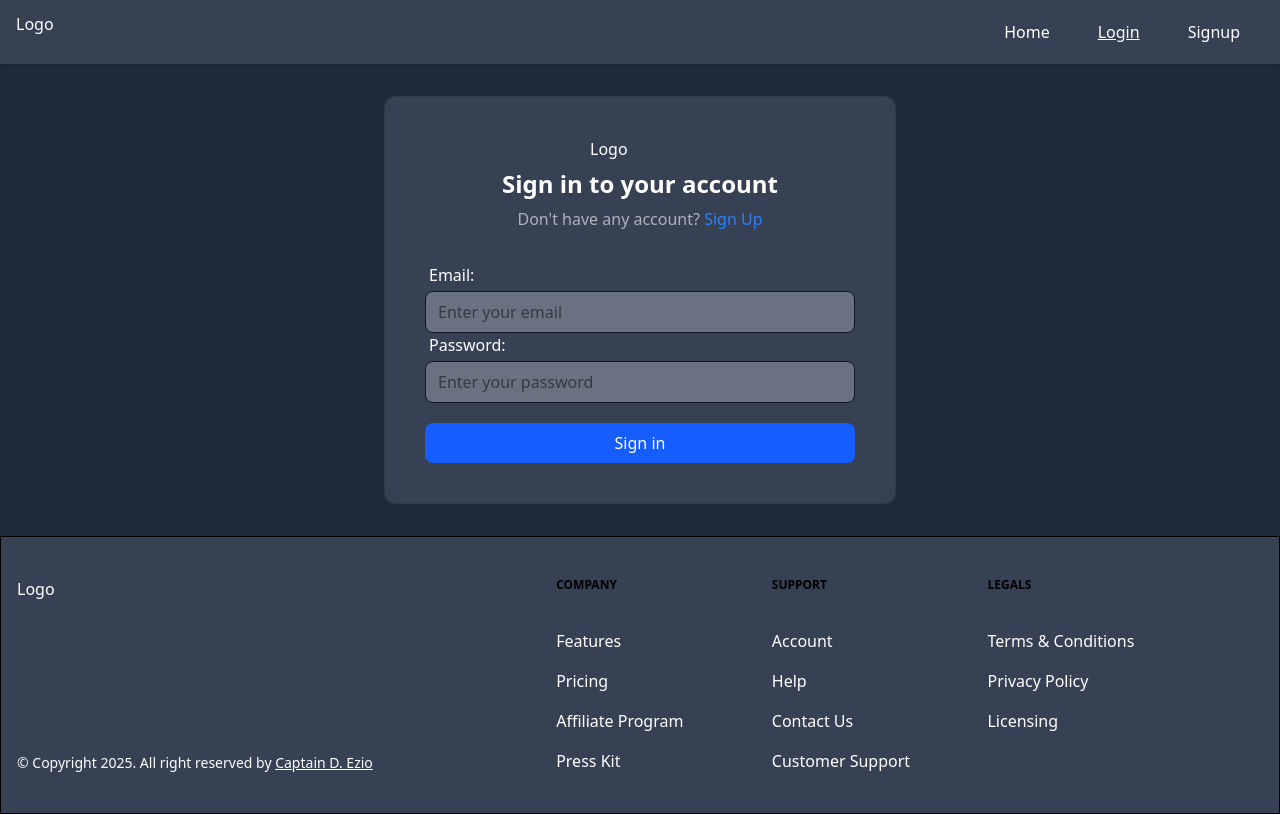
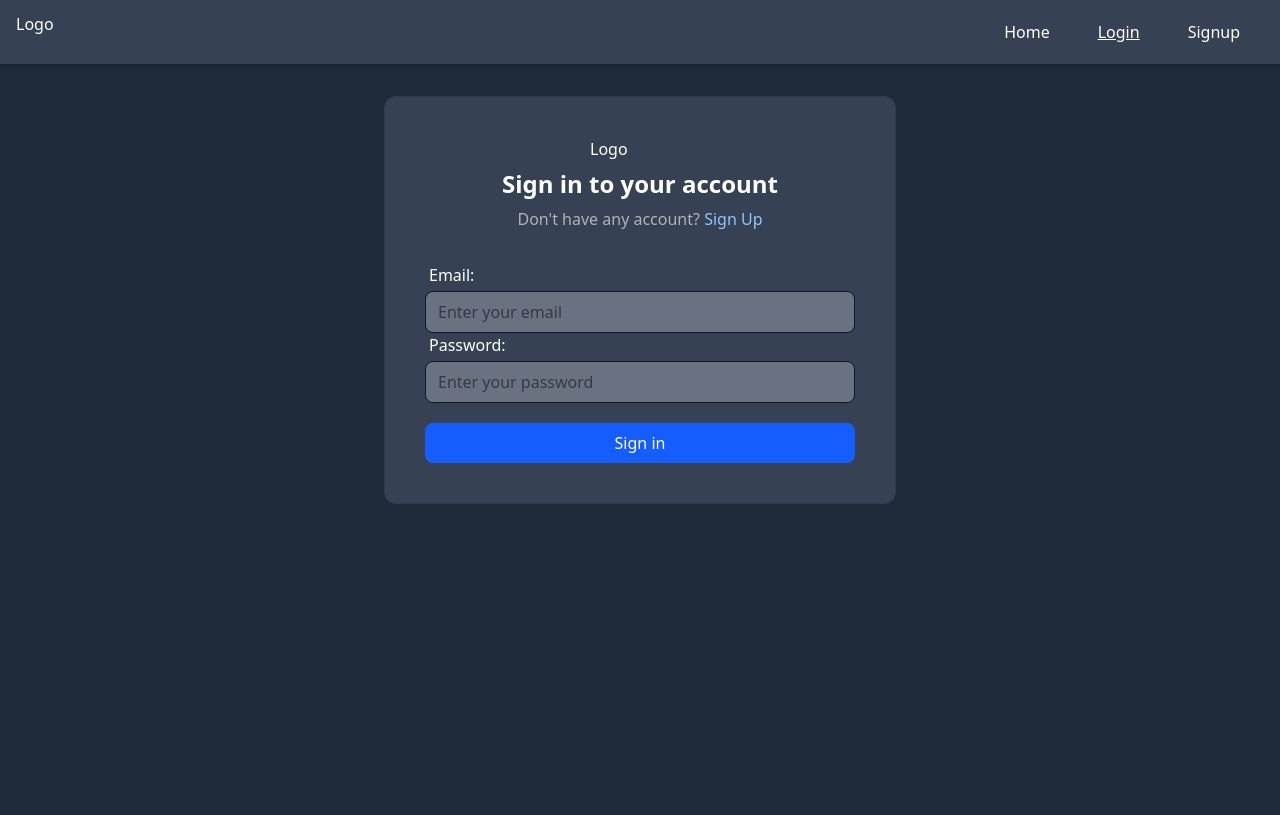
Before and after one commit to iamgojoof6eyes/React, a React (Vite) app in the folder BlogPost/: page /login in a window 1280 px wide. Shown: the top 815 px of the page. Built offline with nearby package versions, Linux system fonts and the light colour scheme; no server answers.

Commit message:
fixes and improvements

```diff
--- a/BlogPost/src/App.jsx
+++ b/BlogPost/src/App.jsx
@@ -3,7 +3,7 @@ import { useDispatch } from "react-redux";
 import { Outlet } from 'react-router-dom';
 import './App.css';
 import authService from './appwrite/auth';
-import { Footer, Header } from "./components";
+import { Footer, Header, Loader, OverLay } from "./components";
 import { login, logout } from "./store/authSlice";
 
 function App() {
@@ -32,11 +32,15 @@ function App() {
     []
   )
 
-  return loading ? null : (
-    <div className='min-h-screen min-w-screen flex flex-wrap content-between bg-gray-800 text-white'>
+  return loading ? (
+    <OverLay message="Loading posts" textColor='text-blue-700'>
+      <Loader label='' size='10'/>
+    </OverLay>
+  ) : (
+    <div className='min-h-screen min-w-scree flex flex-wrap content-between bg-gray-800 text-white'>
       <div className='w-full block'>
         <Header />
-        <main>
+        <main className='h-dvh min-h-dvh'>
           <Outlet />
         </main>
         <Footer />
--- a/BlogPost/src/Pages/AllPosts.jsx
+++ b/BlogPost/src/Pages/AllPosts.jsx
@@ -38,18 +38,19 @@ function AllPosts() {
         },
         []
     )
-
     return (
         <div className='w-full py-8'>
             <Container>
                 {error && <p className="text-red-600 mt-8 text-center">{error}</p>}
                 <div className='flex flex-wrap'>
                     {
-                        posts ? posts.map(
-                            (post) => (
-                                <div key={post.$id} className='p-2 w-1/4'>
-                                    <PostCard {...post} />
-                                </div>
+                        (posts?.length > 0) ? (
+                            posts.map(
+                                (post) => (
+                                    <div key={post.$id} className='p-2 w-1/4'>
+                                        <PostCard {...post} />
+                                    </div>
+                                )
                             )
                         ) : (
                         <div className="p-2 w-full text-center">
--- a/BlogPost/src/Pages/Home.jsx
+++ b/BlogPost/src/Pages/Home.jsx
@@ -51,23 +51,23 @@ function Home() {
         </div>
         )
     }
-    if (posts?.length > 0) {
     return (
+        (posts?.length > 0) ? (
             <div className='w-full py-8'>
                 <Container>
                     {error && <p className="text-red-600 mt-8 text-center">{error}</p>}
                     <div className='flex flex-wrap'>
                         {posts.map((post) => (
+                            (post.status) ? (
                             <div key={post.$id} className='p-2 w-1/4'>
                                 <PostCard {...post} />
                             </div>
+                            ) : null
                         ))}
                     </div>
                 </Container>
             </div>
-        )
-    }
-    return (
+        ) : (
             <div className="w-full py-8 mt-4 text-center">
                 <Container>
                     <div className="flex flex-wrap">
@@ -80,8 +80,7 @@ function Home() {
                 </Container>
             </div>
         )
-
-
+    )
 }
 
 export default Home
--- a/BlogPost/src/components/Login.jsx
+++ b/BlogPost/src/components/Login.jsx
@@ -45,7 +45,7 @@ function Login() {
                     Don&apos;t have any account?&nbsp;
                     <Link
                     to="/signup"
-                    className="font-medium transition-all duration-200 hover:underline text-blue-500"
+                    className="font-medium transition-all duration-200 hover:underline text-blue-300 hover:text-blue-500"
                     >
                         Sign Up
                     </Link>
--- a/BlogPost/src/components/PostForm/PostForm.jsx
+++ b/BlogPost/src/components/PostForm/PostForm.jsx
@@ -39,6 +39,7 @@ function PostForm({ post }) {
                 if (file && post.featuredImage) {
                     await appwriteService.removeFile(post.featuredImage)
                 }
+
                 dispatch(updatePost({slug: data.slug, post: {...data, featuredImage: file ? file.$id : null, userId: userData.$id, status: data.status === "active" ? true : false}}))
                 const dbPost = await appwriteService.updatePost(
                     post.$id,
@@ -59,6 +60,7 @@ function PostForm({ post }) {
                     const fileId = file.$id
                     data.featuredImage = fileId
                 }
+                console.log(data.slug);
 
                 dispatch(updatePost({slug: data.slug, post: {...data, userId: userData.$id, status: data.status === "active" ? true : false}}))
 
@@ -153,7 +155,6 @@ function PostForm({ post }) {
                     accept="image/png, image/jpg, image/jpeg, image/gif"
                     {...register("image", { required: false })}
                     readOnly={isSubmit}
-
                 />
                 {post?.featuredImage && (
                     <div className="w-full mb-4">
--- a/BlogPost/src/components/Signup.jsx
+++ b/BlogPost/src/components/Signup.jsx
@@ -47,7 +47,7 @@ function Logout() {
                     Already have an account?&nbsp;
                     <Link
                         to="/login"
-                        className="font-medium text-primary transition-all duration-200 hover:underline"
+                        className="font-medium text-blue-300 transition-all duration-200 hover:underline hover:text-blue-500"
                     >
                         Sign In
                     </Link>
--- a/BlogPost/src/store/postSlice.js
+++ b/BlogPost/src/store/postSlice.js
@@ -22,7 +22,7 @@ const postsSlice = createSlice(
             },
             updatePost: (state, action) => {
                 delete action.payload.post.image
-                state.posts[action.payload.slug] = action.payload.post
+                state.posts[action.payload.slug] = {...action.payload.post, $id: action.payload.slug}
             },
             removePost: (state, action) => {
                 delete state.posts[action.payload.slug]
```
Also changed, not shown: 1 other file (tests, documents, lock files or other folders). Lines whose indentation alone changed are shown as unchanged.
